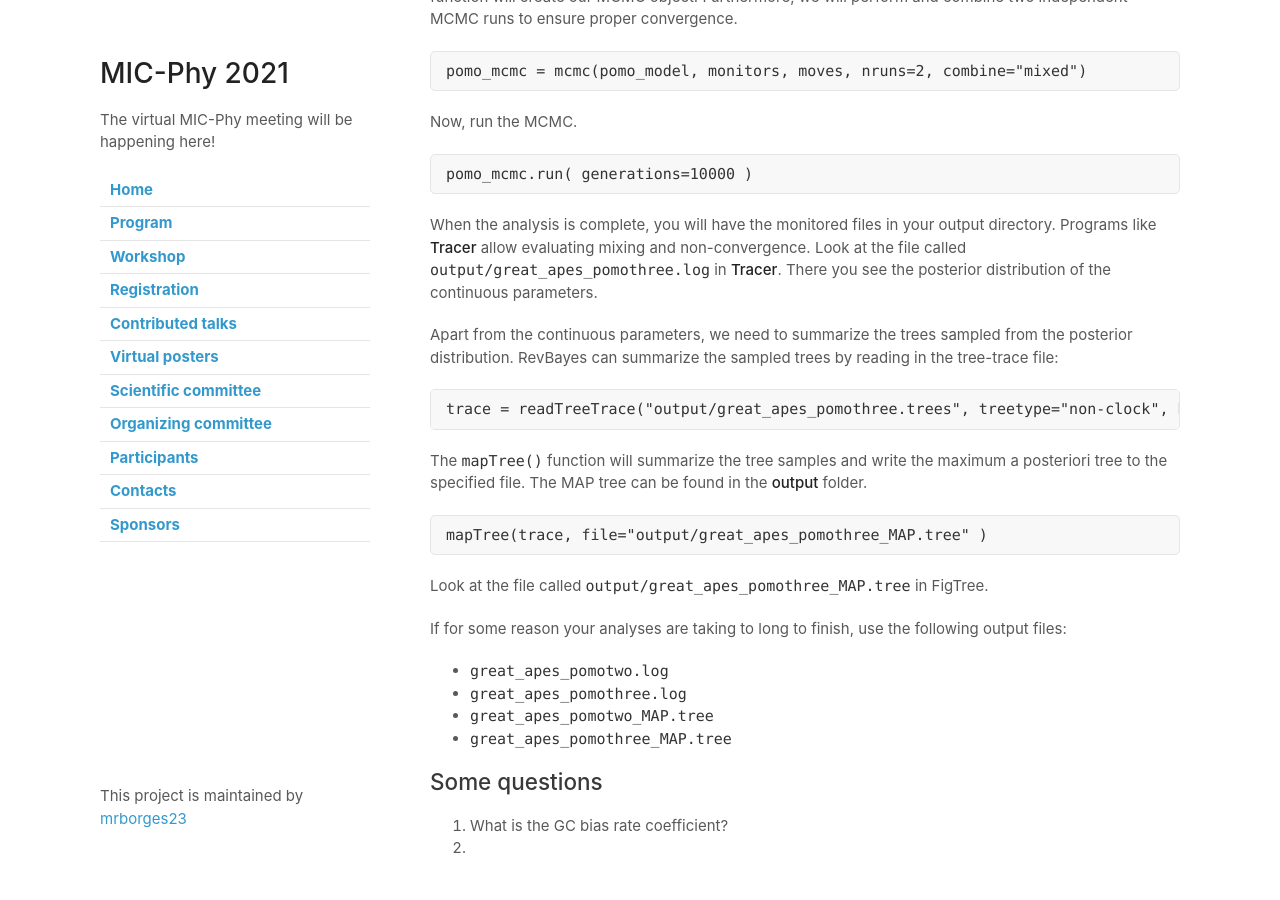
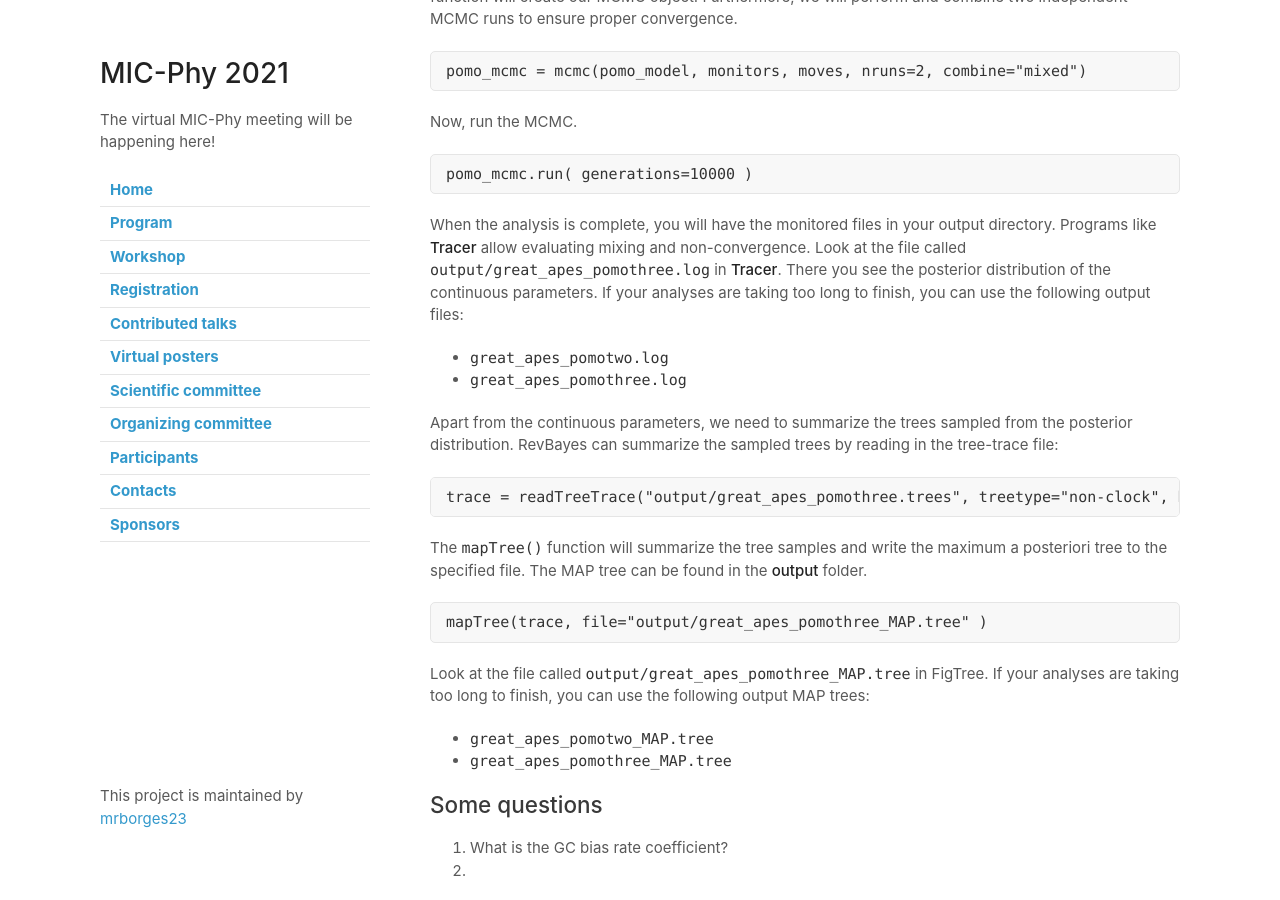
Before and after one commit to mrborges23/micphy2021, a Jekyll site: the page built from session3.md, in a window 1280 px wide and 900 px high, scrolled down 4654 px. Built offline with Jekyll 4.4.1, drawn with Linux system fonts in a browser that asks for light colours; our own code applies the rules of GitHub Pages for plain Markdown files; some of the changed text lies outside the part shown.

Commit message:
updating session 3

````diff
--- a/session3.md
+++ b/session3.md
@@ -28,7 +28,7 @@ N          <- 10                   # virtual population size
 alignment <- counts_to_pomo_states_converter(count_file,n_alleles,N)
 ```
 
-Place the produced alignments inside the **data** folder. Your files should reseamble these ones:
+Place the produced alignments inside the **data** folder. Your files should resemble these ones:
 * [&#8600;```great_apes_pomotwo_naturalnumbers.txt```](/assets/session3/great_apes_pomotwo_naturalnumbers.txt)
 * [&#8600;```great_apes_pomothree_naturalnumbers.txt```](/assets/session3/great_apes_pomothree_naturalnumbers.txt)
 
@@ -68,8 +68,7 @@ Estimating an unrooted tree under the virtual PoMos requires specifying two main
 * the PoMo model, which in our case is PoMoTwo or PoMoThree
 * the tree topology and branch lengths.
 
-A given PoMo model is defined by its corresponding instantaneous-rate matrix, ```Q```. PoMoTwo and PoMoThree have three free parameters in common: the population size ```N```, the allele frequencies ```pi``` and the exchangeabilities ```rho```. PoMoThree additionally includes the allele fitnesses ```phi```, as it accounts for selection. We additional defined ```gamma``` which represents the GC-bias rate, i.e., the preference of GC alleles over AT alleles due to GC-bias gene conversion.
-
+A given PoMo model is defined by its corresponding instantaneous-rate matrix, ```Q```. PoMoTwo and PoMoThree have three free parameters in common: the population size ```N```, the allele frequencies ```pi``` and the exchangeabilities ```rho```. PoMoThree additionally includes the allele fitnesses ```phi```, as it accounts for selection. We additionally defined ```gamma``` which represents the GC-bias rate, i.e., the preference of GC alleles over AT alleles due to GC-bias gene conversion.
 
 ```N``` is taken as a fixed variable, and we set it to 10 to simplify the analyses. We could have fixed this value to 10 000 for the great apes or even consider it following a particular distribution.
 
@@ -88,7 +87,7 @@ pi ~ dnDirichlet(pi_prior)
 moves.append( mvBetaSimplex(pi, weight=2) )
 ```
 
-The ```rho``` and ```gamma``` parameters must be a positive real number and a natural choice as the prior distribution is the exponential one. Again, we need to specify a move for this new stochastic variable, and a simple scaling move ```mvScale``` typically works. The weight option inside the moves specifies how often the move will be applied either on average per iteration or relative to all other moves.
+The ```rho``` and ```gamma``` parameters must be a positive real number, and a natural choice as the prior distribution is the exponential one. Again, we need to specify a move for this new stochastic variable, and a simple scaling move ```mvScale``` typically works. The weight option inside the moves specifies how often the move will be applied either on average per iteration or relative to all other moves.
 
 ```
 # exchangeabilities
@@ -189,7 +188,9 @@ Now, run the MCMC.
 pomo_mcmc.run( generations=10000 )
 ```
 
-When the analysis is complete, you will have the monitored files in your output directory. Programs like **Tracer** allow evaluating mixing and non-convergence. Look at the file called ```output/great_apes_pomothree.log``` in **Tracer**. There you see the posterior distribution of the continuous parameters.
+When the analysis is complete, you will have the monitored files in your output directory. Programs like **Tracer** allow evaluating mixing and non-convergence. Look at the file called ```output/great_apes_pomothree.log``` in **Tracer**. There you see the posterior distribution of the continuous parameters. If your analyses are taking too long to finish, you can use the following output files:
+* ```great_apes_pomotwo.log```
+* ```great_apes_pomothree.log```
 
 Apart from the continuous parameters, we need to summarize the trees sampled from the posterior distribution. RevBayes can summarize the sampled trees by reading in the tree-trace file:
 
@@ -203,11 +204,7 @@ The ```mapTree()``` function will summarize the tree samples and write the maxim
 mapTree(trace, file="output/great_apes_pomothree_MAP.tree" )
 ```
 
-Look at the file called ```output/great_apes_pomothree_MAP.tree``` in FigTree.
-
-If for some reason your analyses are taking to long to finish, use the following output files:
-* ```great_apes_pomotwo.log```
-* ```great_apes_pomothree.log```
+Look at the file called ```output/great_apes_pomothree_MAP.tree``` in FigTree. If your analyses are taking too long to finish, you can use the following output MAP trees:
 * ```great_apes_pomotwo_MAP.tree```
 * ```great_apes_pomothree_MAP.tree```
 
````
Also changed, not shown: workshop.md (+2 -2 lines).
